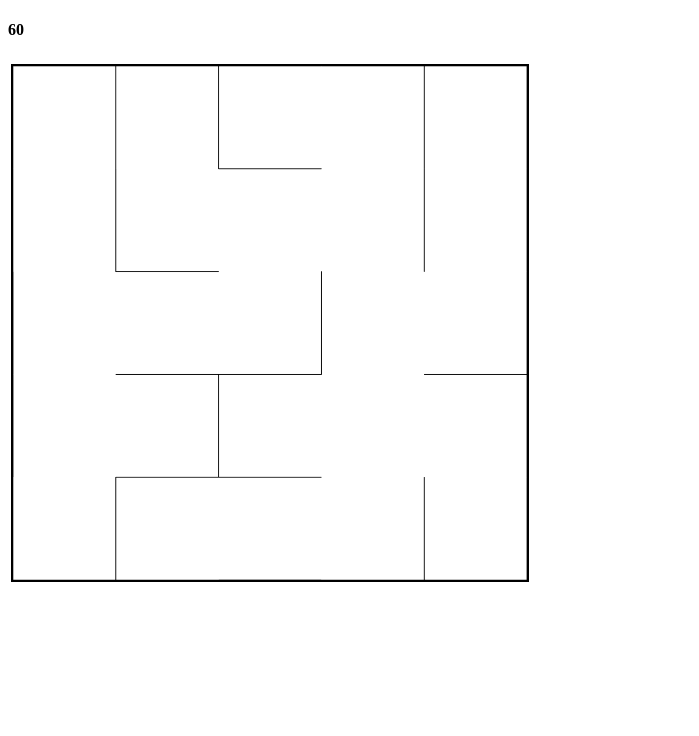
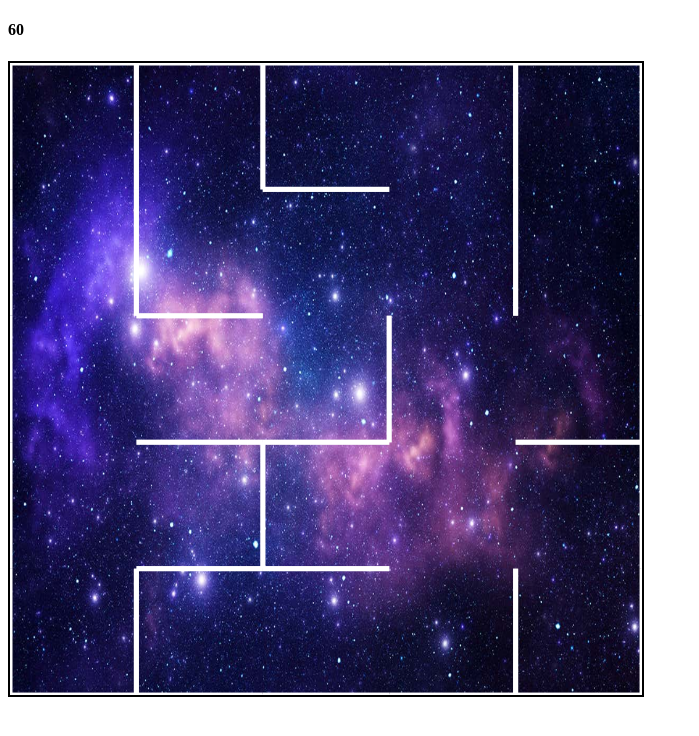
Before and after one commit to CarsonFox/Mazes, a plain HTML site: page index.html in a window 1280 px wide. Shown: the whole page, without its empty margins (0-699 px from the left). Drawn offline with Linux system fonts and the light colour scheme.

Commit message:
Background rendering

```diff
--- a/index.html
+++ b/index.html
@@ -7,16 +7,7 @@
 </head>
 <body>
 <h4 id="fps-node"></h4>
-<table>
-    <tbody>
-    <tr>
-        <td>
-            <canvas id="canvas-node">
-            </canvas>
-        </td>
-    </tr>
-    </tbody>
-</table>
+<canvas id="canvas-node"></canvas>
 <script type="text/javascript" src="main.js"></script>
 </body>
 </html>
--- a/main.js
+++ b/main.js
@@ -3,6 +3,10 @@ const context = canvas.getContext('2d');
 const canvas_size = 1024;
 const fpsNode = document.getElementById("fps-node");
 const frameTimes = [];
+const background = {
+    image: new Image(),
+    ready: false,
+};
 
 function gameloop(timestamp) {
     const elapsed = timestamp - last;
@@ -26,6 +30,7 @@ function render(elapsed) {
     context.clearRect(0, 0, canvas_size, canvas_size);
 
     renderFPS();
+    renderBackground();
     renderMaze();
 }
 
@@ -43,7 +48,15 @@ function renderFPS() {
     fpsNode.innerText = Math.round(fps).toString();
 }
 
+function renderBackground() {
+    if (background.ready)
+        context.drawImage(background.image, 0, 0, canvas_size - 1, canvas_size - 1);
+}
+
 function renderMaze() {
+    context.strokeStyle = 'rgb(255, 255, 255)';
+    context.lineWidth = 8;
+
     for (let i = 0; i < maze.width; i++) {
         for (let j = 0; j < maze.height; j++) {
             renderCell(i, j);
@@ -188,10 +201,18 @@ function Cell(i, j) {
     };
 }
 
+
+background.image.onload = function () {
+    background.ready = true;
+    console.log("Loaded background.");
+};
+background.image.src = "background.webp";
+
 canvas.width = canvas_size;
 canvas.height = canvas_size;
+
 let maze = Maze(5, 5);
 prim();
+
 let last = performance.now();
-
 requestAnimationFrame(gameloop);
```
Also changed, not shown: background.webp (added), keen.png (added).
